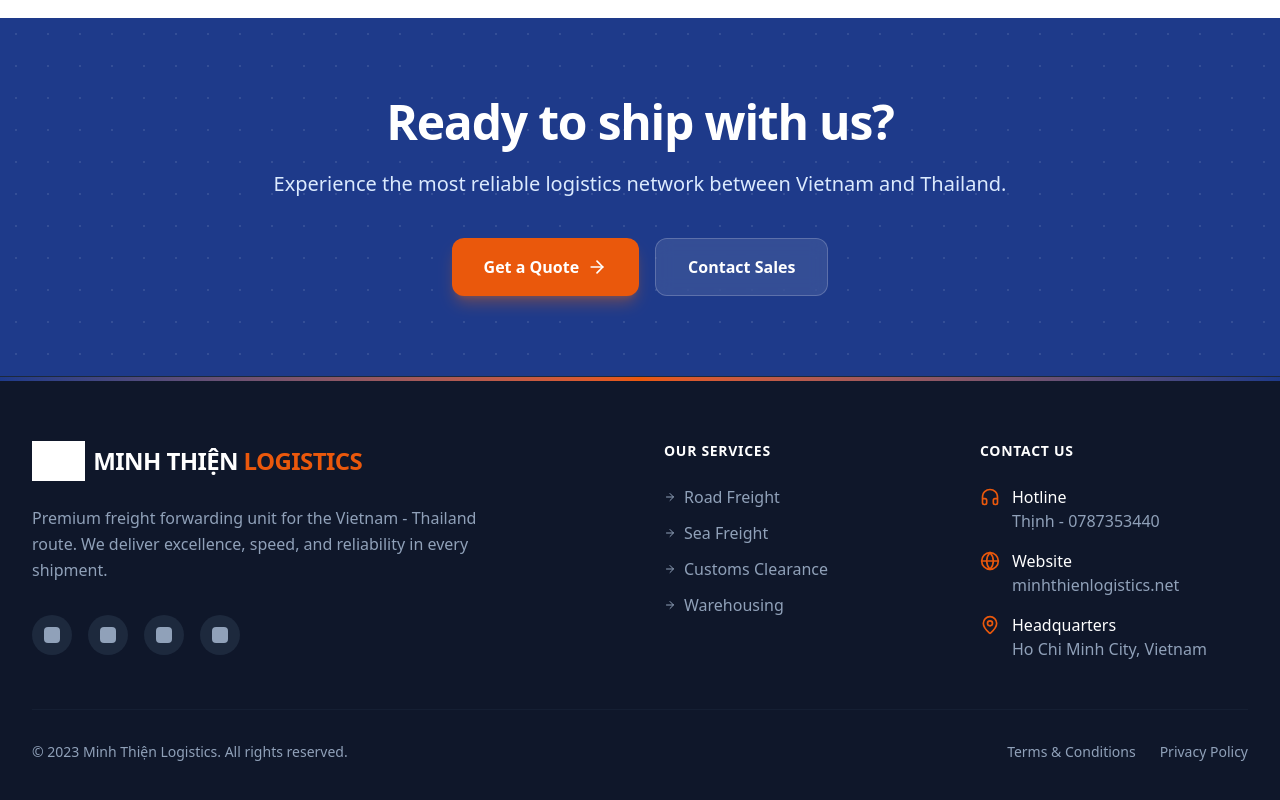
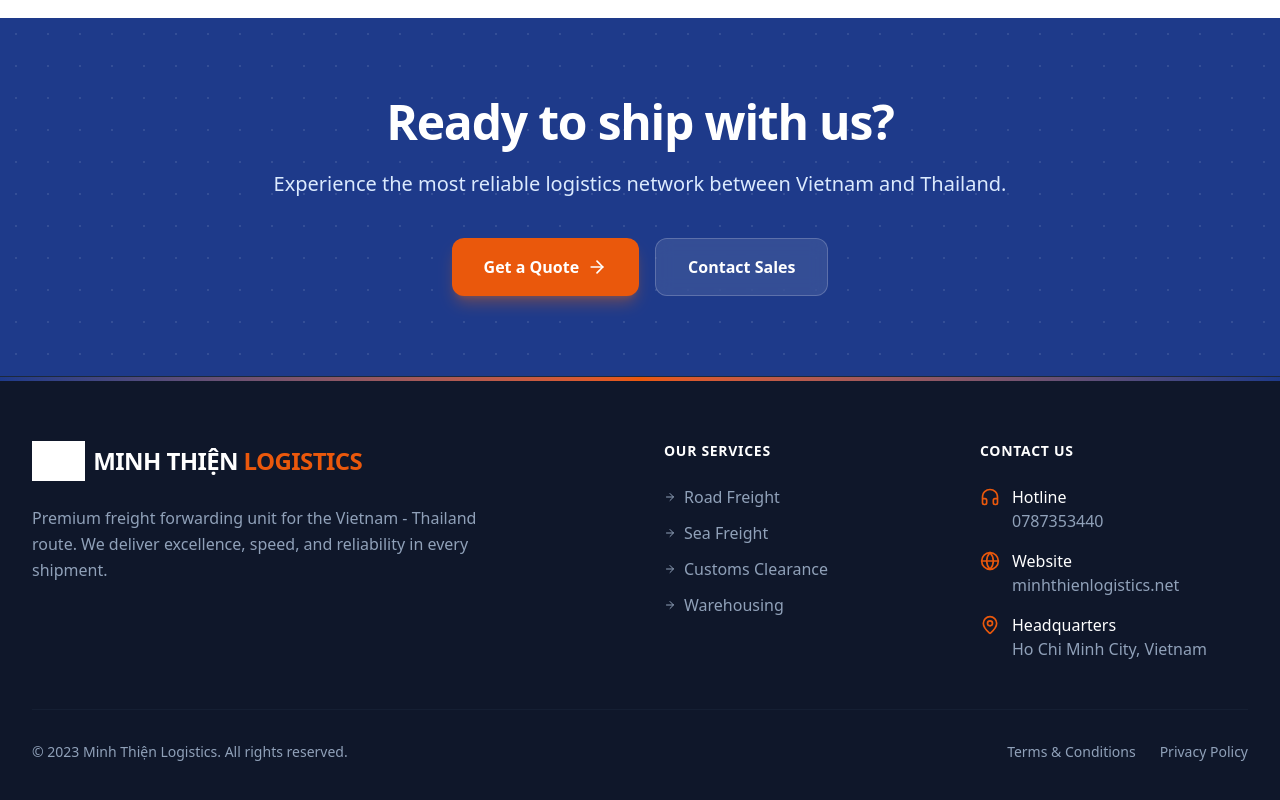
Before and after one commit to fitallest/Tracking, a React (Vite) app: page / in a window 1280 px wide. Shown: the part 5603-6403 px from the top of the page. Built offline with nearby package versions, Linux system fonts and the light colour scheme; grey boxes are pictures that could not be loaded.

Commit message:
Update App.tsx

```diff
--- a/src/App.tsx
+++ b/src/App.tsx
@@ -877,14 +877,6 @@ export default function App() {
               <p className="text-base leading-relaxed max-w-md mb-8">
                 Premium freight forwarding unit for the Vietnam - Thailand route. We deliver excellence, speed, and reliability in every shipment.
               </p>
-              <div className="flex gap-4">
-                {/* Social Icons Placeholders */}
-                {[1, 2, 3, 4].map((i) => (
-                  <a key={i} href="#lien-he" className="w-10 h-10 rounded-full bg-slate-800 flex items-center justify-center hover:bg-[#ea580c] hover:text-white transition-colors">
-                    <div className="w-4 h-4 bg-current rounded-sm"></div>
-                  </a>
-                ))}
-              </div>
             </div>
 
             <div>
@@ -904,7 +896,7 @@ export default function App() {
                   <Headphones className="w-5 h-5 text-[#ea580c] shrink-0 mt-0.5" />
                   <div>
                     <p className="text-white font-medium">Hotline</p>
-                    <p>Thịnh - 0787353440</p>
+                    <p>0787353440</p>
                   </div>
                 </li>
                 <li className="flex items-start gap-3">
```
